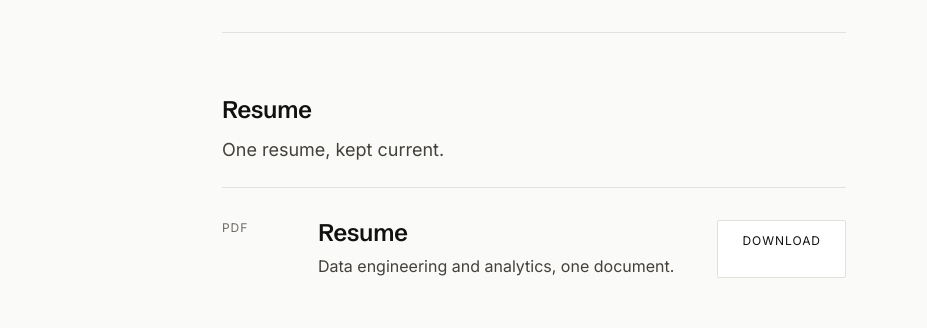
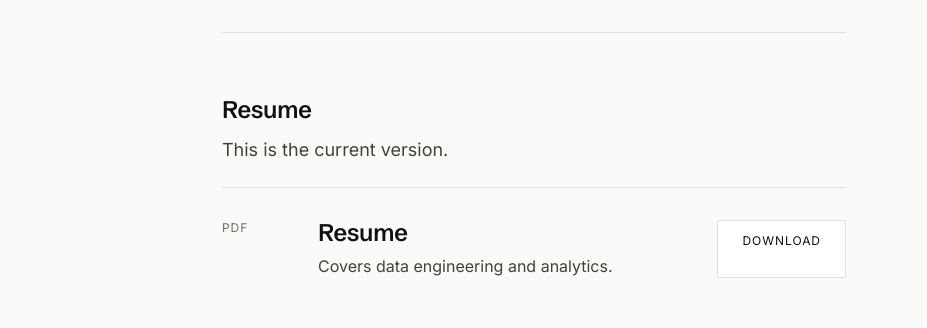
Before and after one commit to dillon-shearer/ds-portfolio, a Next.js app: page /about in a window 1280 px wide. Shown: the part 1020-1348 px from the top of the page, without its empty margins (106-1033 px from the left). Built offline with nearby package versions, Linux system fonts and the light colour scheme; no server answers.

Commit message:
P5-T24: rewrite about copy without appositive-count phrasing

```diff
--- a/content/about.ts
+++ b/content/about.ts
@@ -17,7 +17,7 @@ export const ABOUT_PAGE = {
   lead: 'Data-centric software engineer building data systems, analytics, and applications. Currently focused on healthcare and life sciences.',
   resume: {
     heading: 'Resume',
-    intro: 'One resume, kept current.',
+    intro: 'This is the current version.',
     formatLabel: 'PDF',
     downloadLabel: 'Download',
   },
@@ -29,7 +29,7 @@ export const ABOUT_PAGE = {
 export const RESUMES: { role: string; description: string; href: string }[] = [
   {
     role: 'Resume',
-    description: 'Data engineering and analytics, one document.',
+    description: 'Covers data engineering and analytics.',
     href: '/resumes/Dillon_Shearer_Resume.pdf',
   },
 ]
```
